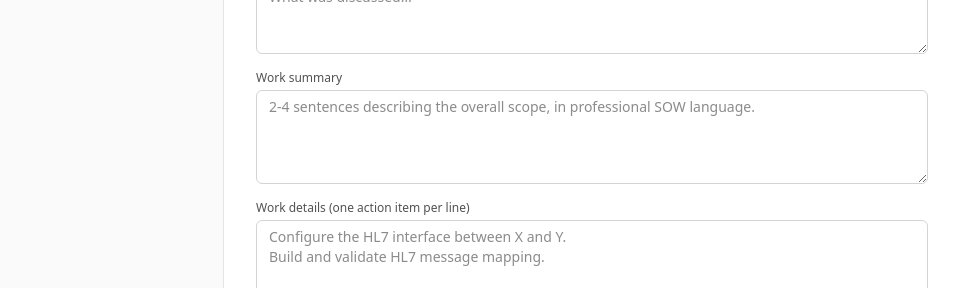
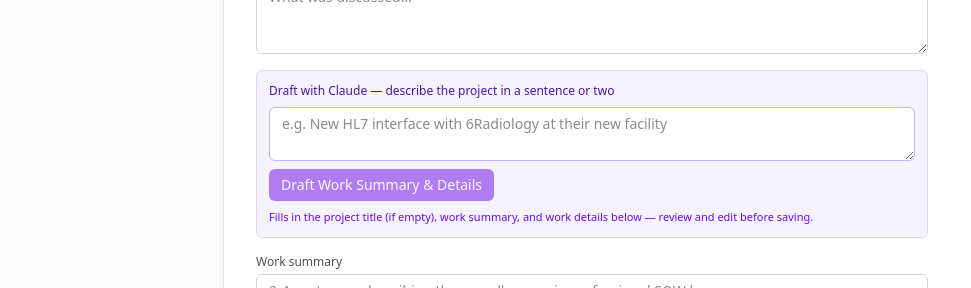
Before and after one commit to Shiv-Kaura/AccountHub, a Next.js app in the folder accounthub-app/: page /sows/new in a window 1280 px wide. Shown: the part 392-680 px from the top of the page, without its empty margins (0-971 px from the left). Built offline with nearby package versions, Linux system fonts and the light colour scheme; no server answers; the database is empty.

Commit message:
Add AI SOW drafting via Claude

```diff
--- a/accounthub-app/package.json
+++ b/accounthub-app/package.json
@@ -9,6 +9,7 @@
     "lint": "eslint"
   },
   "dependencies": {
+    "@anthropic-ai/sdk": "^0.122.0",
     "@supabase/ssr": "^0.12.5",
     "@supabase/supabase-js": "^2.112.4",
     "next": "16.3.3",
--- /dev/null
+++ b/accounthub-app/src/app/(app)/sows/new/draft-actions.ts
@@ -0,0 +1,66 @@
+"use server";
+
+import type Anthropic from "@anthropic-ai/sdk";
+import { anthropicClient, DRAFTING_MODEL } from "@/lib/anthropic";
+import type { SowDraft } from "@/lib/types";
+
+const DRAFT_TOOL = {
+  name: "draft_sow",
+  description:
+    "Return a drafted Statement of Work section for a healthcare imaging / teleradiology account management project.",
+  input_schema: {
+    type: "object" as const,
+    properties: {
+      projectTitle: {
+        type: "string",
+        description: "A short, specific project title, e.g. 'HL7 Interface — New Facility Onboarding'.",
+      },
+      workSummary: {
+        type: "string",
+        description:
+          "2-4 sentences of professional SOW language describing the overall scope of work. Plain prose, no bullet points.",
+      },
+      workDetails: {
+        type: "array",
+        items: { type: "string" },
+        description:
+          "4-8 concrete, numbered-list-ready action items describing the technical/implementation work, most concrete first.",
+      },
+    },
+    required: ["projectTitle", "workSummary", "workDetails"],
+  },
+};
+
+const SYSTEM_PROMPT = `You write Statements of Work for Synthesis Health, a teleradiology / radiology account management company. Given a short, informal project summary from an account manager, draft professional SOW content: a project title, a work summary paragraph, and a list of concrete work detail line items (technical/implementation steps). Use precise, professional language appropriate for a legal SOW document. Do not invent specific contract terms, prices, or dates — focus on describing the technical and operational scope of work. Prefer terms like HL7 interface, DICOM, PACS, RIS, modality, ADT feed, structured reporting, when relevant to the summary given.`;
+
+export async function draftSow(summary: string): Promise<SowDraft> {
+  const trimmed = summary.trim();
+  if (!trimmed) throw new Error("Give a short project summary first.");
+
+  const anthropic = anthropicClient();
+  const message = await anthropic.messages.create({
+    model: DRAFTING_MODEL,
+    max_tokens: 1024,
+    system: SYSTEM_PROMPT,
+    tools: [DRAFT_TOOL],
+    tool_choice: { type: "tool", name: "draft_sow" },
+    messages: [
+      {
+        role: "user",
+        content: `Project summary: ${trimmed}`,
+      },
+    ],
+  });
+
+  const toolUse = message.content.find(
+    (block): block is Anthropic.ToolUseBlock => block.type === "tool_use"
+  );
+  if (!toolUse) throw new Error("Claude didn't return a draft — try again.");
+
+  const input = toolUse.input as Partial<SowDraft>;
+  return {
+    projectTitle: input.projectTitle?.trim() || "",
+    workSummary: input.workSummary?.trim() || "",
+    workDetails: (input.workDetails || []).map((d) => d.trim()).filter(Boolean),
+  };
+}
--- a/accounthub-app/src/app/(app)/sows/new/sow-form.tsx
+++ b/accounthub-app/src/app/(app)/sows/new/sow-form.tsx
@@ -1,7 +1,8 @@
 "use client";
 
-import { useState } from "react";
+import { useState, useTransition } from "react";
 import { createSow } from "../actions";
+import { draftSow } from "./draft-actions";
 import type { Account, Contact } from "@/lib/types";
 
 export type AccountWithContacts = Pick<Account, "id" | "name" | "contact"> & {
@@ -21,8 +22,29 @@ export function SowForm({ accounts }: { accounts: AccountWithContacts[] }) {
   const [customer, setCustomer] = useState("");
   const [contactName, setContactName] = useState("");
   const [contactEmailPhoneVal, setContactEmailPhoneVal] = useState("");
+  const [projectTitle, setProjectTitle] = useState("");
+  const [workSummary, setWorkSummary] = useState("");
+  const [workDetailsText, setWorkDetailsText] = useState("");
+
+  const [draftInput, setDraftInput] = useState("");
+  const [draftError, setDraftError] = useState<string | null>(null);
+  const [isDrafting, startDrafting] = useTransition();
 
   const selectedAccount = accounts.find((a) => a.id === accountId) || null;
+
+  function handleDraft() {
+    setDraftError(null);
+    startDrafting(async () => {
+      try {
+        const draft = await draftSow(draftInput);
+        if (!projectTitle) setProjectTitle(draft.projectTitle);
+        setWorkSummary(draft.workSummary);
+        setWorkDetailsText(draft.workDetails.join("\n"));
+      } catch (err) {
+        setDraftError(err instanceof Error ? err.message : "Couldn't generate a draft — try again.");
+      }
+    });
+  }
 
   function handleAccountChange(id: string) {
     setAccountId(id);
@@ -50,6 +72,8 @@ export function SowForm({ accounts }: { accounts: AccountWithContacts[] }) {
           <input
             name="projectTitle"
             required
+            value={projectTitle}
+            onChange={(e) => setProjectTitle(e.target.value)}
             placeholder="e.g. RASLO - VetMed HL7 Integration"
             className="rounded-md border border-neutral-300 px-3 py-1.5 text-sm"
           />
@@ -138,12 +162,42 @@ export function SowForm({ accounts }: { accounts: AccountWithContacts[] }) {
         />
       </div>
 
+      <div className="flex flex-col gap-2 rounded-md border border-violet-200 bg-violet-50 p-3">
+        <label className="text-xs font-medium text-violet-900">
+          Draft with Claude — describe the project in a sentence or two
+        </label>
+        <textarea
+          value={draftInput}
+          onChange={(e) => setDraftInput(e.target.value)}
+          rows={2}
+          placeholder="e.g. New HL7 interface with 6Radiology at their new facility"
+          className="rounded-md border border-violet-300 bg-white px-3 py-1.5 text-sm"
+        />
+        <div className="flex items-center gap-3">
+          <button
+            type="button"
+            onClick={handleDraft}
+            disabled={isDrafting || !draftInput.trim()}
+            className="self-start rounded-md bg-violet-700 px-3 py-1.5 text-sm font-medium text-white hover:bg-violet-800 disabled:opacity-50"
+          >
+            {isDrafting ? "Drafting…" : "Draft Work Summary & Details"}
+          </button>
+          {draftError && <span className="text-xs text-red-600">{draftError}</span>}
+        </div>
+        <span className="text-[11px] text-violet-700">
+          Fills in the project title (if empty), work summary, and work details below — review and
+          edit before saving.
+        </span>
+      </div>
+
       <div className="flex flex-col gap-1">
         <label className="text-xs font-medium text-neutral-600">Work summary</label>
         <textarea
           name="workSummary"
           required
           rows={4}
+          value={workSummary}
+          onChange={(e) => setWorkSummary(e.target.value)}
           placeholder="2-4 sentences describing the overall scope, in professional SOW language."
           className="rounded-md border border-neutral-300 px-3 py-1.5 text-sm"
         />
@@ -156,6 +210,8 @@ export function SowForm({ accounts }: { accounts: AccountWithContacts[] }) {
         <textarea
           name="workDetailsText"
           rows={6}
+          value={workDetailsText}
+          onChange={(e) => setWorkDetailsText(e.target.value)}
           placeholder={"Configure the HL7 interface between X and Y.\nBuild and validate HL7 message mapping."}
           className="rounded-md border border-neutral-300 px-3 py-1.5 text-sm"
         />
--- /dev/null
+++ b/accounthub-app/src/lib/anthropic.ts
@@ -0,0 +1,19 @@
+import Anthropic from "@anthropic-ai/sdk";
+
+let client: Anthropic | null = null;
+
+export function anthropicClient(): Anthropic {
+  if (!process.env.ANTHROPIC_API_KEY) {
+    throw new Error(
+      "ANTHROPIC_API_KEY is not set. Add it as an environment variable (Vercel: Settings → Environment Variables; locally: .env.local) to enable AI drafting."
+    );
+  }
+  if (!client) {
+    client = new Anthropic({ apiKey: process.env.ANTHROPIC_API_KEY });
+  }
+  return client;
+}
+
+// The model AccountHub itself is currently built with — used here too so SOW drafts come from
+// the same model quality. If Anthropic ships a newer default, bump this string.
+export const DRAFTING_MODEL = "claude-sonnet-5";
--- a/accounthub-app/src/lib/types.ts
+++ b/accounthub-app/src/lib/types.ts
@@ -99,3 +99,9 @@ export type Sow = {
   contact_name: string;
   contact_email_phone: string;
 };
+
+export type SowDraft = {
+  projectTitle: string;
+  workSummary: string;
+  workDetails: string[];
+};
```
Also changed, not shown: 2 other files (tests, documents, lock files or other folders).
